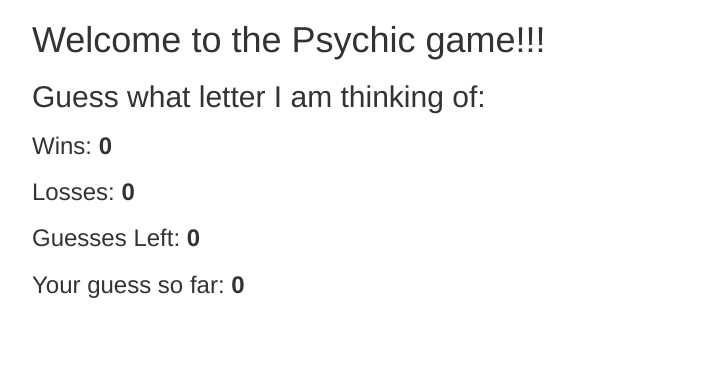
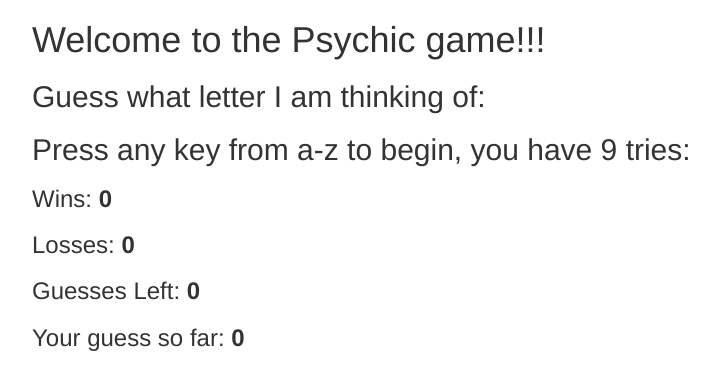
Before and after one commit to rsaez/Psychic-Game, a plain HTML site: page index.html in a window 1280 px wide. Shown: the whole page, without its empty margins (38-757 px from the left). Drawn offline with nearby package versions, Linux system fonts and the light colour scheme.

Commit message:
Added user instructions

```diff
--- a/index.html
+++ b/index.html
@@ -22,7 +22,7 @@
     <!-- External Javascript reference -->
     <script src="assets/javascript/game.js"></script>
 
-    <title>Document Title</title>
+    <title>The Psychic Game</title>
 </head>
 <body>
     <div class="container">
@@ -32,6 +32,7 @@
           <div class="col-xs-12 col-sm-12 col-md-12 col-lg-12">
             <h1>Welcome to the Psychic game!!!<h1>
             <h2>Guess what letter I am thinking of:</h2>
+            <h2>Press any key from a-z to begin, you have 9 tries:</h2>
             <h3>Wins: <span id="user-wins"><strong>0</strong></span></h3>
             <h3>Losses: <span id="user-losses"><strong>0</strong></span></h3>
             <h3>Guesses Left: <span id="user-guessesLeft"><strong>0</strong></span></h3>
```
Also changed, not shown: 1 other file.
